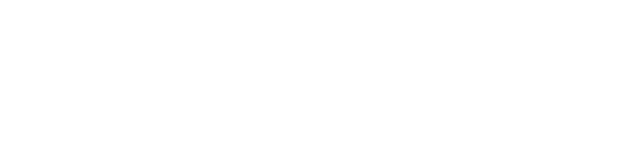
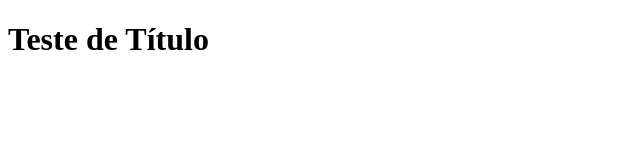
Before and after one commit to kelvi-ribeiro/udemy-front-end-morderno, a plain HTML site: page index.html in a window 1280 px wide. Shown: the whole page, without its empty margins (0-640 px from the left). Drawn offline with Linux system fonts and the light colour scheme.

Commit message:
Acrescentando titulo de teste

```diff
--- a/index.html
+++ b/index.html
@@ -5,6 +5,6 @@
     <title>Site Pessoa Silva Silveira</title>
 </head>
 <body>
-
+    <h1>Teste de Título</h1>
 </body>
 </html>
```
